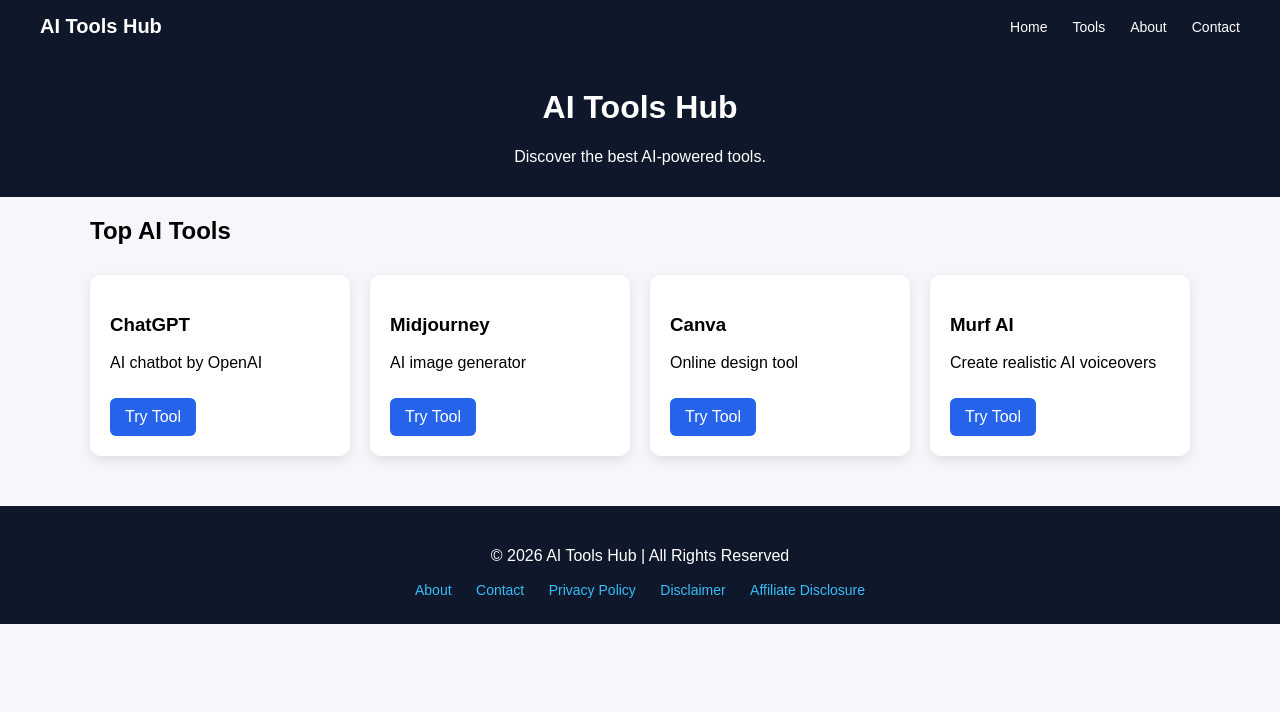
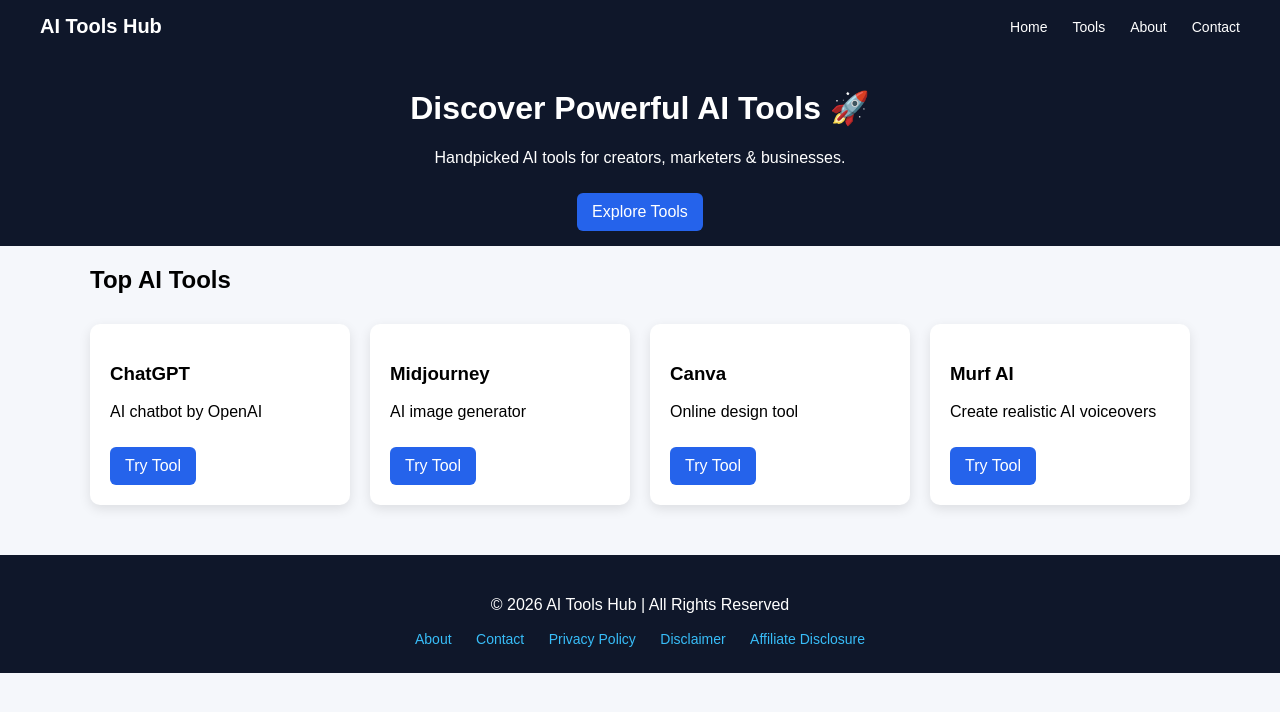
Before and after one commit to Yrajguru/ai-tools-hub, a plain HTML site: page index.html in a window 1280 px wide. Drawn offline with Linux system fonts and the light colour scheme.

Commit message:
index.html

```diff
--- a/index.html
+++ b/index.html
@@ -4,7 +4,14 @@
   <meta charset="UTF-8">
   <title>AI Tools Hub</title>
   <meta name="viewport" content="width=device-width, initial-scale=1.0">
+
+  <!-- ✅ SEO BOOST -->
+  <meta name="description" content="Discover powerful AI tools like ChatGPT, Midjourney, Canva and Murf AI. Boost productivity with the best AI tools for creators and businesses.">
+
   <link rel="stylesheet" href="style.css">
+
+  <!-- ✅ FAVICON -->
+  <link rel="icon" type="image/png" href="favicon.png">
 </head>
 
 <body>
@@ -20,18 +27,23 @@
   </ul>
 </nav>
 
-<header>
-  <h1>AI Tools Hub</h1>
-  <p>Discover the best AI-powered tools.</p>
+<!-- ✅ HERO SECTION -->
+<header class="hero">
+  <h1>Discover Powerful AI Tools 🚀</h1>
+  <p>Handpicked AI tools for creators, marketers & businesses.</p>
+
+  <a href="#tools" class="btn">
+    Explore Tools
+  </a>
 </header>
 
 <div class="container">
-  <!-- ✅ Tools section ID added -->
+  <!-- ✅ Tools section ID -->
   <h2 id="tools">Top AI Tools</h2>
   <div class="tools-grid"></div>
 </div>
 
-<!-- ✅ FOOTER (Already Correct) -->
+<!-- ✅ FOOTER -->
 <footer class="footer">
   <p>© 2026 AI Tools Hub | All Rights Reserved</p>
 
```
